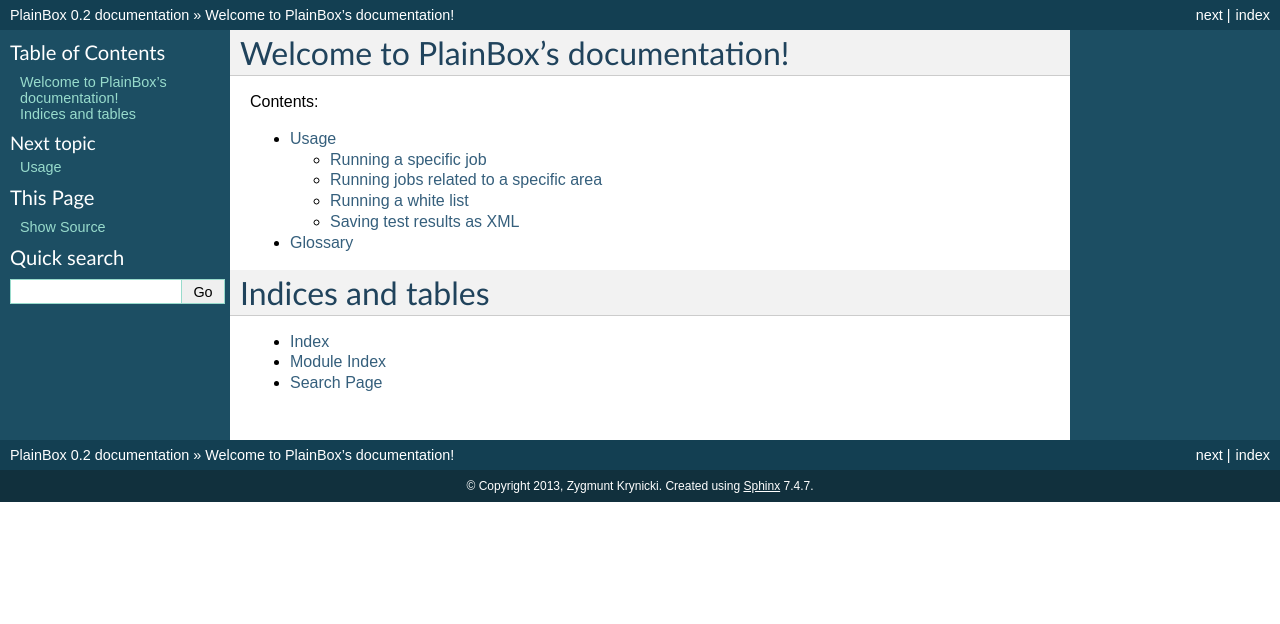
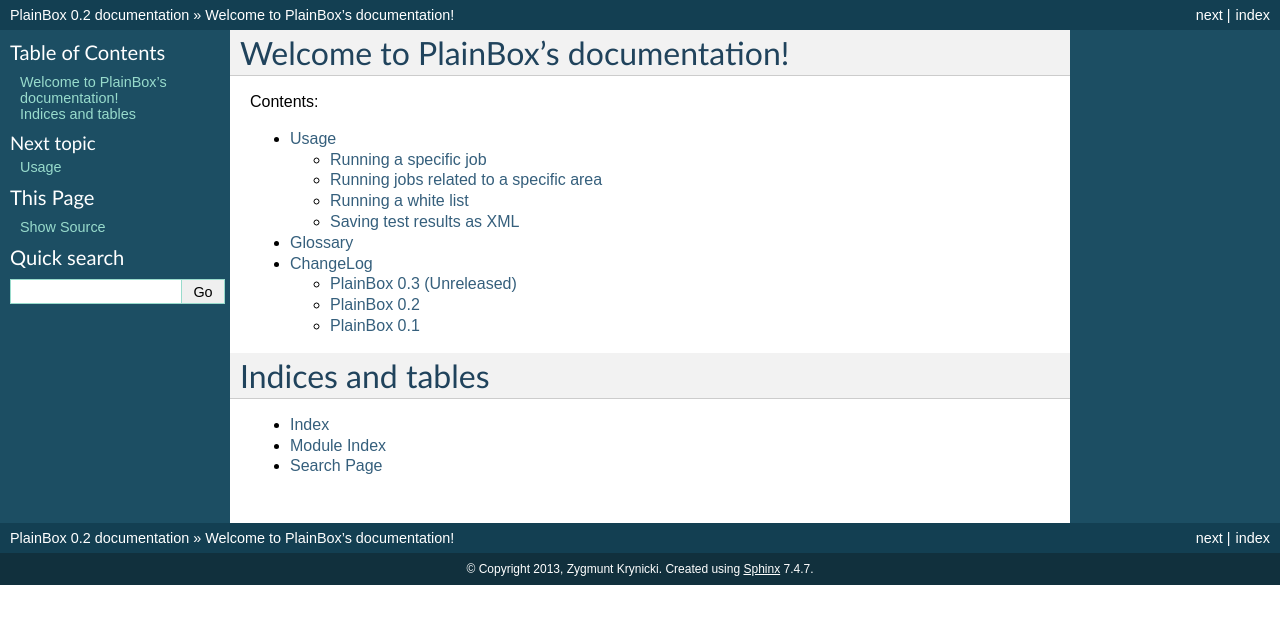
Before and after one commit to pombredanne/git.launchpad.net-plainbox, a Sphinx documentation site: the page built from docs/index.rst, in a window 1280 px wide. Shown: the top 624 px of the page. Built offline with Sphinx 7.4.7, drawn with Linux system fonts in a browser that asks for light colours; some of the changed lines change nothing that is shown.

Commit message:
docs: add changelog chapter
Signed-off-by: Zygmunt Krynicki <zygmunt.krynicki@canonical.com>

```diff
--- /dev/null
+++ b/docs/changelog.rst
@@ -0,0 +1,32 @@
+ChangeLog
+=========
+
+.. note::
+    This changelog contains only a summary of changes. For a more accurate
+    accounting of development history please inspect the source history
+    directly.
+
+PlainBox 0.3 (Unreleased)
+^^^^^^^^^^^^^^^^^^^^^^^^^
+
+* Added support for all job types (manual, user-interact, user-verify, attachment, local)
+* Added support for running as another user
+* Added support for creating session checkpoints and resuming testing across reboots
+* Added support for exporting test results to JSON, plain text and XML
+* Added support for handling binary data (eg, binary attachments)
+* Added support for using sub-commands to the main plainbox executable
+* Added documentation to the project
+* Numerous internal re-factorings, changes and improvements.
+* Improved unit and integration testing coverage
+
+PlainBox 0.2
+^^^^^^^^^^^^
+
+* Last release made from the standalone github tree.
+* Added support for discovering dependencies and automatic dependency
+  resolution (for both job dependencies and resource dependencies)
+
+PlainBox 0.1
+^^^^^^^^^^^^
+
+* Initial release
--- a/docs/index.rst
+++ b/docs/index.rst
@@ -13,6 +13,7 @@
 
    usage.rst
    glossary.rst
+   changelog.rst
 
 Indices and tables
 ==================
```
